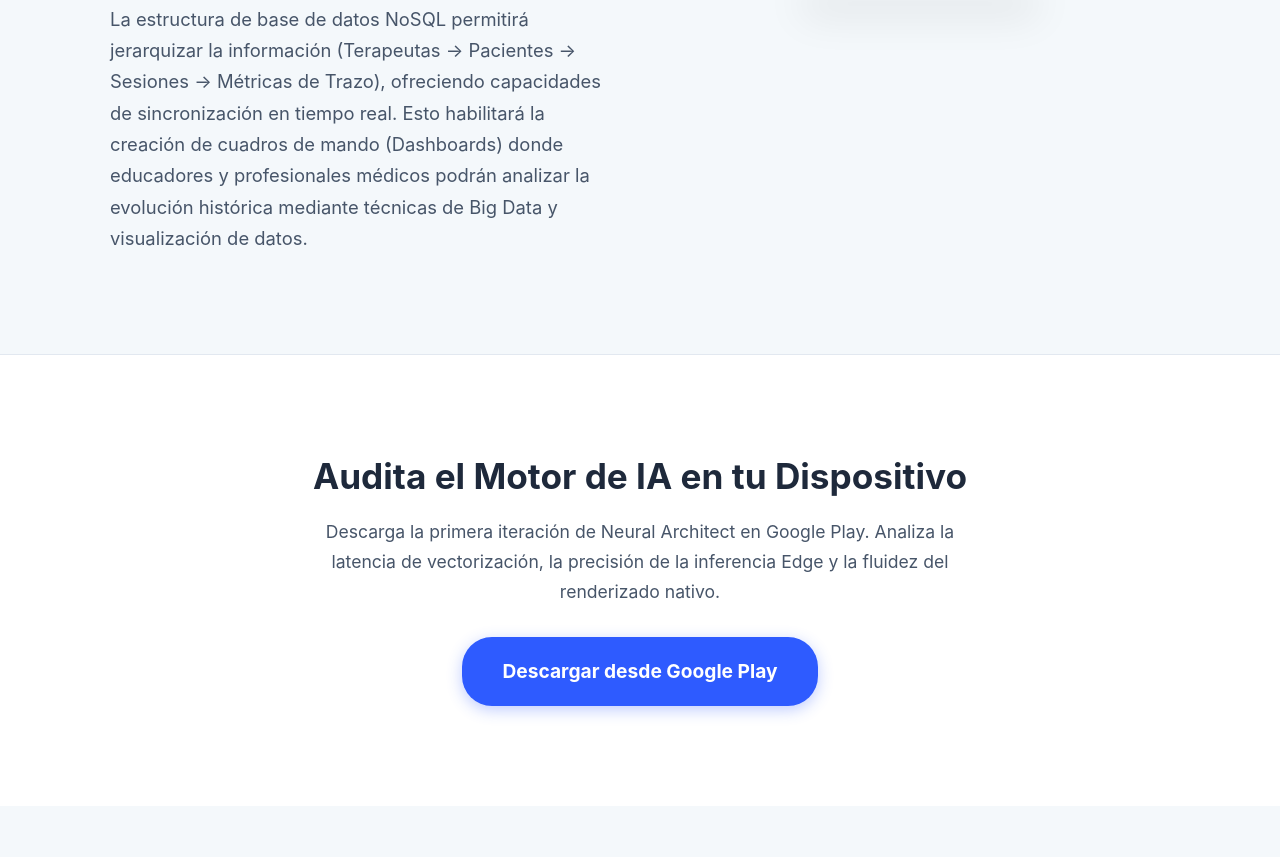
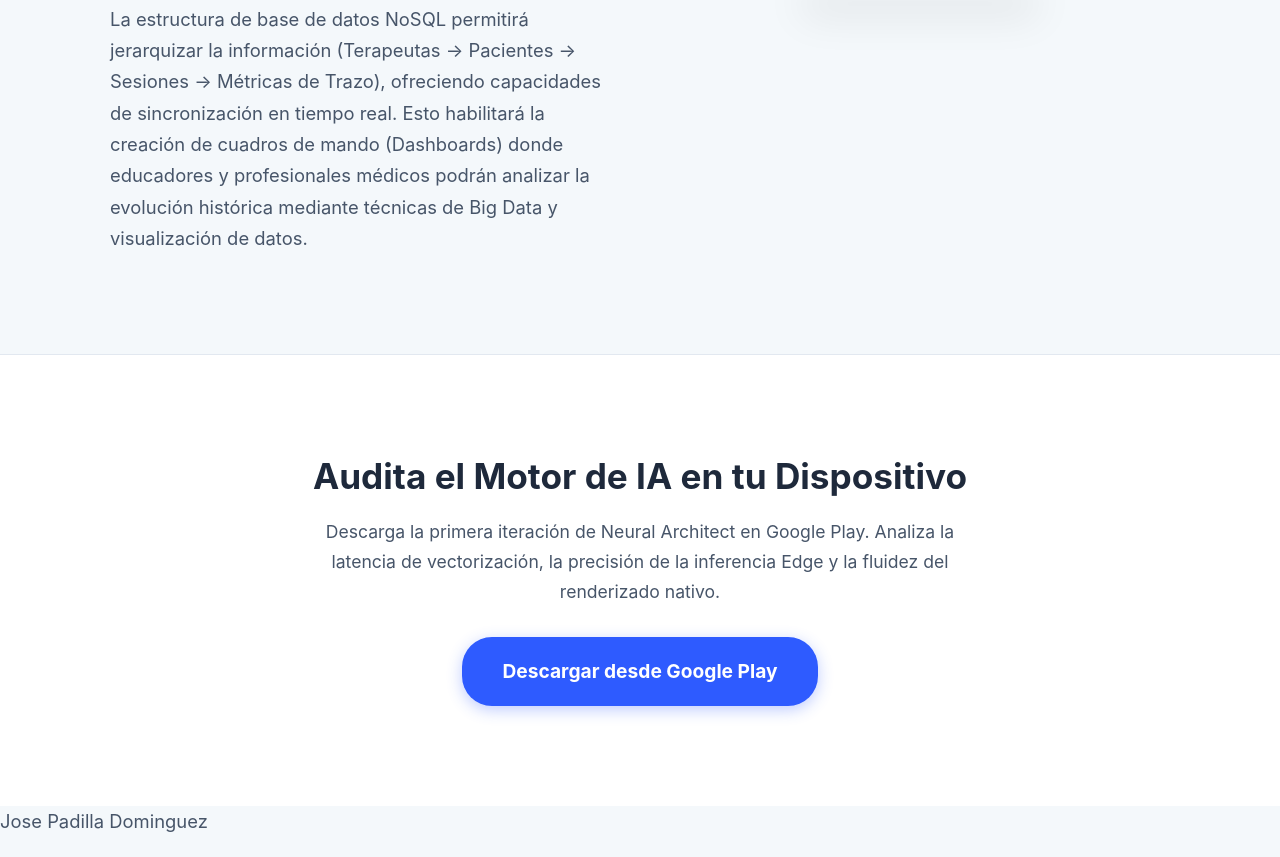
Before and after one commit to Sotros/landingPage--neural-architect, a website: page index.html in a window 1280 px wide. Shown: the part 2887-3744 px from the top of the page. Before the commit the page ends 3693 px from the top, so only its background shows below. Drawn offline with Linux system fonts and the light colour scheme.

Commit message:
Add footer with author name to index.html

```diff
--- a/index.html
+++ b/index.html
@@ -96,7 +96,9 @@
         <p style="max-width: 650px; margin: 0 auto 30px; color: var(--text-muted); font-size: 1.1rem;">Descarga la primera iteración de Neural Architect en Google Play. Analiza la latencia de vectorización, la precisión de la inferencia Edge y la fluidez del renderizado nativo.</p>
         <a href="TU_ENLACE_DE_GOOGLE_PLAY_AQUI" class="btn" target="_blank">Descargar desde Google Play</a>
     </div>
-
+    <footer class="seccion-final">
+      <p>Jose Padilla Dominguez</p>
+    </footer>
     <script src="src/js/main.js"></script>
 </body>
 </html>
```
